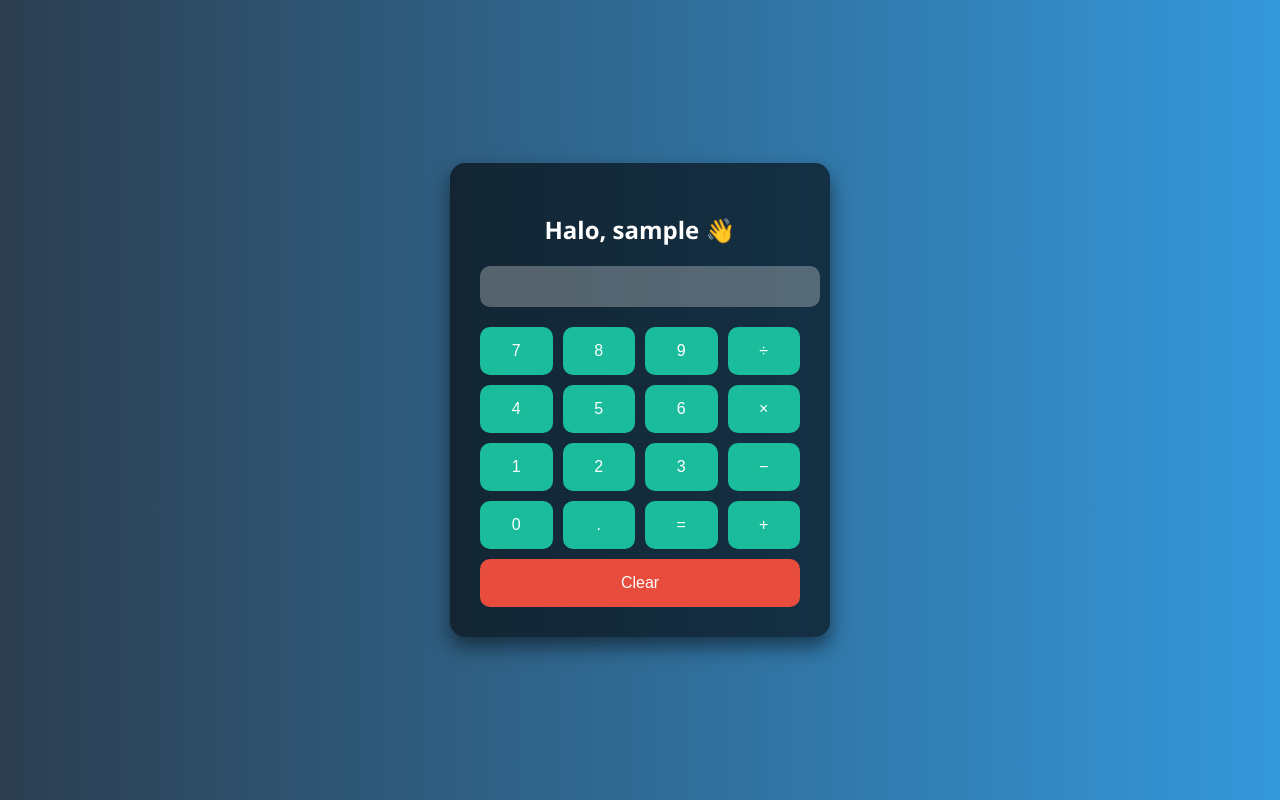
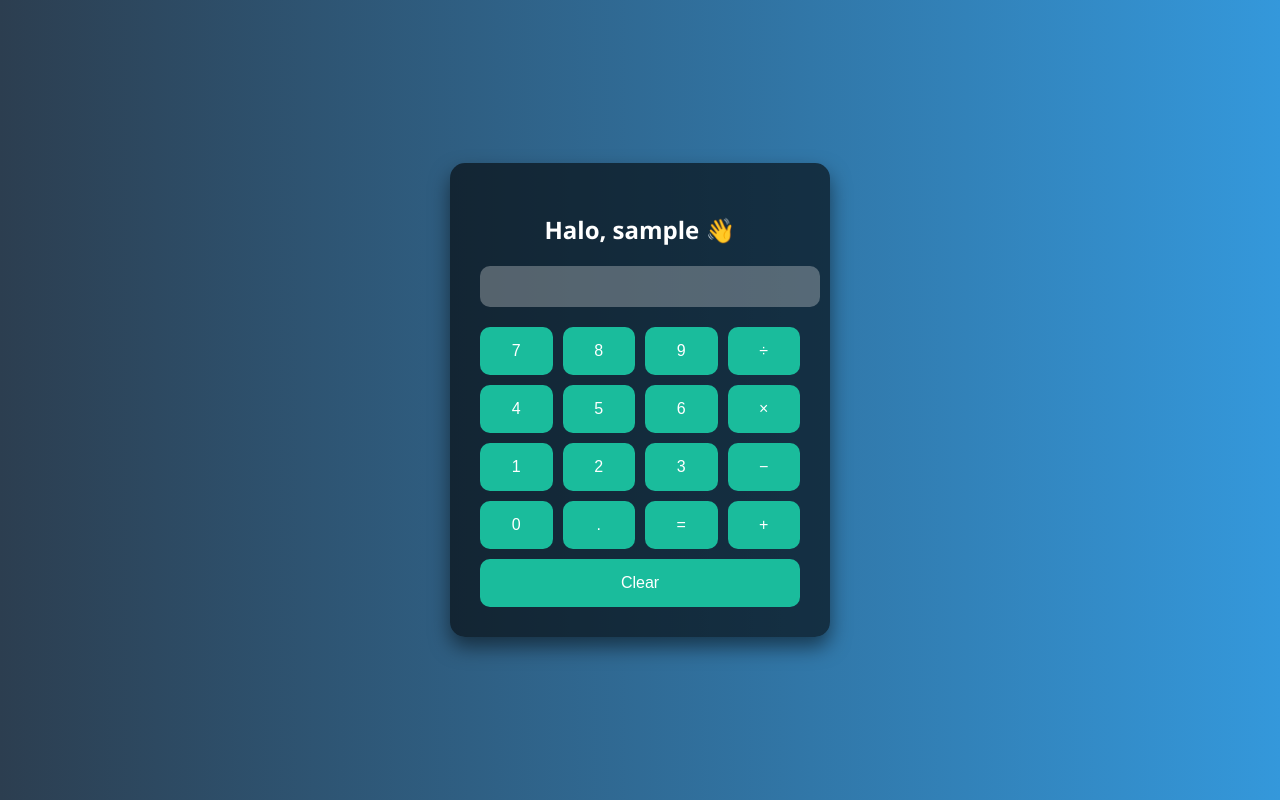
Before and after one commit to Davanico1122/dav.kalkulator.github.io, a plain HTML site: page calculator.html in a window 1280 px wide. Drawn offline with Linux system fonts and the light colour scheme; sample sign-in values are in the browser's storage.

Commit message:
Update calculator.html

```diff
--- a/calculator.html
+++ b/calculator.html
@@ -76,7 +76,7 @@
       <button onclick="calculate()">=</button>
       <button onclick="append('+')">+</button>
 
-      <button onclick="clearDisplay()" style="grid-column: span 4; background:#e74c3c">Clear</button>
+      <button onclick="clearDisplay()" style="grid-column: span 4; background:#white">Clear</button>
     </div>
   </div>
 
```
